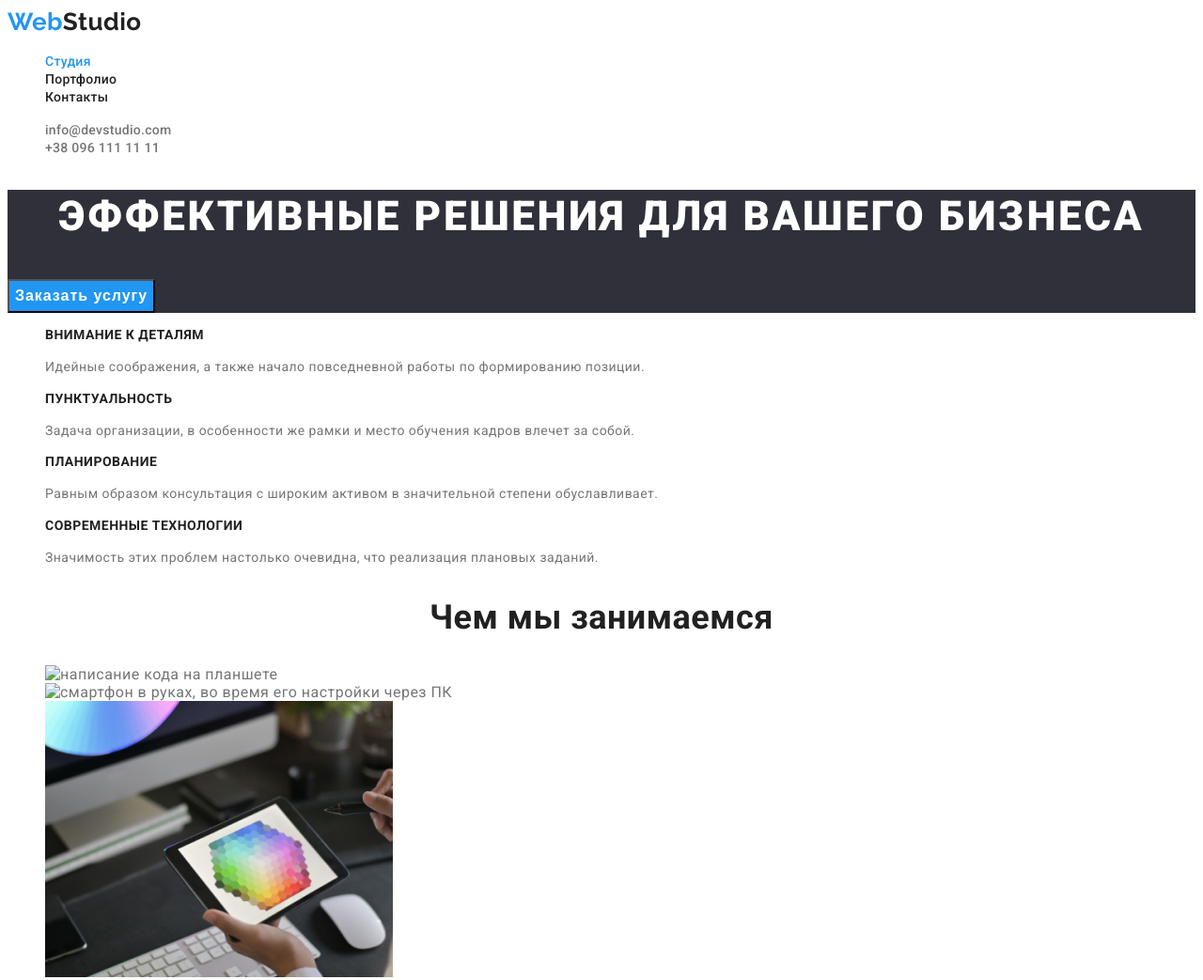
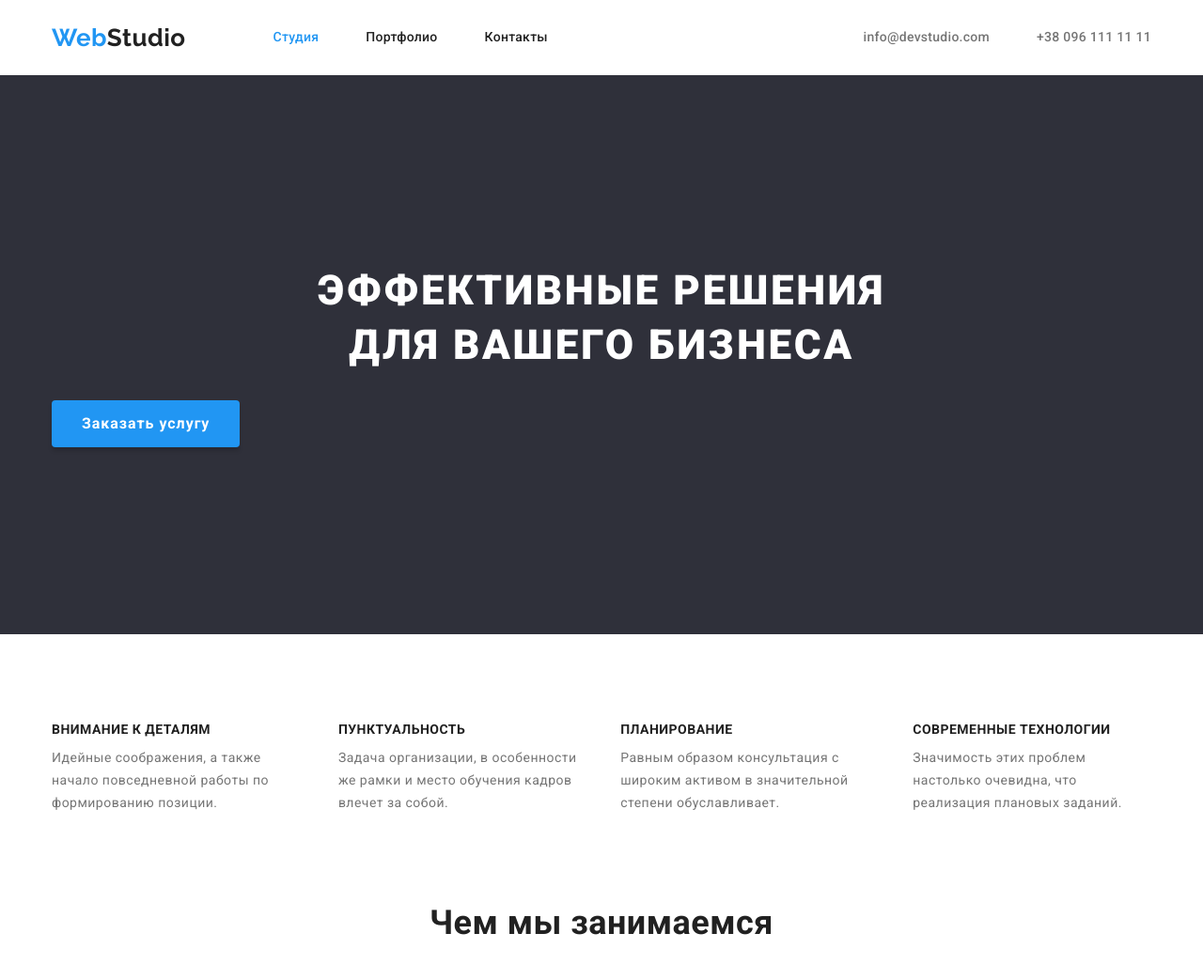
Before and after one commit to Evgen-Opanasenko/goit-markup-hw-03, a plain HTML site: page index.html in a window 1280 px wide. Shown: the top 1043 px of the page at 94% size. Drawn offline with nearby package versions, Linux system fonts and the light colour scheme.

Commit message:
блоки и флекс-блоки на Index

```diff
--- a/css/styles.css
+++ b/css/styles.css
@@ -14,7 +14,25 @@ body {
 }
 .list {
   list-style: none;
+  margin: 0;
+  padding: 0;
 }
+h1,
+h2,
+h3,
+h4,
+p {
+  margin: 0;
+  padding: 0;
+}
+/*                                              container*/
+.container {
+  width: 1200px;
+  padding-left: 15px;
+  padding-right: 15px;
+  margin: 0 auto;
+}
+/*                                               лого */
 .logo {
   color: #2196f3;
   font-family: Raleway, cursive;
@@ -29,6 +47,7 @@ body {
 .footer .logo-piece {
   color: var(--bg-color);
 }
+/*                                            LINK*/
 .link {
   color: var(--title-color);
   font-weight: 500;
@@ -53,6 +72,9 @@ body {
   line-height: 1.14;
   letter-spacing: 0.02em;
   text-decoration: none;
+  display: block;
+  padding-top: 32px;
+  padding-bottom: 32px;
 }
 .link-contact:hover {
   color: var(--hover-color);
@@ -73,6 +95,7 @@ body {
 .link-contact-footer:focus {
   color: var(--focus-color);
 }
+/*                                       title,text */
 .address-footer {
   color: var(--bg-color);
   font-style: normal;
@@ -93,7 +116,12 @@ body {
   text-align: center;
   letter-spacing: 0.06em;
   text-transform: uppercase;
+  width: 696px;
+  margin-right: auto;
+  margin-left: auto;
+  margin-bottom: 30px;
 }
+
 .section-skill .title {
   color: var(--title-color);
   font-size: 14px;
@@ -127,17 +155,23 @@ body {
   font-size: 16px;
   line-height: 1.9;
 }
+/*                                                       button */
+/* +++++++++++++++++++++++++++++++++ отцентровать кнопку */
 .button {
   color: var(--bg-color);
   background-color: var(--hover-color);
+  box-shadow: 0px 4px 4px rgba(0, 0, 0, 0.15);
   font-weight: 700;
   font-size: 16px;
   line-height: 1.88;
-  display: flex;
-  align-items: center;
-  text-align: center;
   letter-spacing: 0.06em;
   cursor: pointer;
+
+  min-width: 200px;
+  height: 50px;
+  padding: 10px 32px;
+  border-radius: 4px;
+  border: 0px;
 }
 button:hover {
   color: var(--hover-color);
@@ -164,10 +198,117 @@ button:focus {
   color: var(--bg-color);
   background-color: var(--hover-color);
 }
-.footer,
-.section-hero {
+/* header */
+
+.header-container {
+  display: flex;
+  align-items: center;
+}
+.header-list {
+  display: flex;
+  margin-left: 93px;
+}
+.header-adress {
+  display: flex;
+  margin-left: auto;
+}
+.header-logo {
+  padding-top: 25px;
+  padding-bottom: 24px;
+}
+.header-list .item + .item {
+  margin-left: 50px;
+}
+.nav .link {
+  display: block;
+  padding-top: 32px;
+  padding-bottom: 32px;
+}
+.header-adress .item:not(:last-child) {
+  margin-right: 50px;
+}
+.section-hero,
+.footer {
   background-color: var(--secondarybg-color);
 }
-.section-comand {
+/* =====  hero  ====== */
+.section-hero .container {
+  padding-top: 201px;
+  padding-bottom: 199px;
+}
+.section-hero .button {
+  margin-left: auto;
+  margin-right: auto;
+}
+/* ======  skill ====== */
+.section-skill-list {
+  display: flex;
+  justify-content: space-between;
+}
+.section-skill .container {
+  padding-top: 94px;
+  padding-bottom: 47px;
+}
+.section-skill .title {
+  margin-bottom: 10px;
+}
+/*    +++++++++++++++++++++++++ разная высота столбиков текста */
+.section-skill-list .item:not(:last-child) {
+  margin-right: 30px;
+}
+/* class */
+comand */ .section-comand {
   background-color: #f5f4fa;
 }
+.section-class .container {
+  padding-top: 47px;
+  padding-bottom: 94px;
+}
+.section-class .list {
+  display: flex;
+  justify-content: space-between;
+  margin-top: 50px;
+}
+.section-class .item:not(:last-child) {
+  margin-right: 30px;
+}
+/*  comand */
+.section-comand .container {
+  padding-top: 94px;
+  padding-bottom: 94px;
+}
+.section-comand .list {
+  display: flex;
+  justify-content: space-between;
+  margin-top: 50px;
+}
+.section-comand .item:not(:last-child) {
+  margin-right: 30px;
+}
+.section-comand .title {
+  margin-top: 30px;
+  margin-bottom: 10px;
+}
+.section-comand .item {
+  padding-bottom: 30px;
+  box-shadow: 0px 1px 3px rgba(0, 0, 0, 0.12), 0px 1px 1px rgba(0, 0, 0, 0.14),
+    0px 2px 1px rgba(0, 0, 0, 0.2);
+  border-radius: 0px 0px 4px 4px;
+}
+/* ==== footer ==== */
+.footer .container {
+  padding-top: 60px;
+  padding-bottom: 60px;
+}
+.footer .logo {
+  display: block;
+  margin-bottom: 20 px;
+}
+.address-footer {
+  margin-bottom: 9px;
+  /* ========= не хочет давать 20 мардж вверх */
+  margin-top: 20 px;
+}
+footer .item:not(:last-child) {
+  margin-bottom: 9px;
+}
--- a/index.html
+++ b/index.html
@@ -9,70 +9,84 @@
       href="https://fonts.googleapis.com/css2?family=Raleway:wght@700&family=Roboto:wght@400;500;700;900&display=swap"
       rel="stylesheet"
     />
+    <link
+      rel="stylesheet"
+      href="https://cdnjs.cloudflare.com/ajax/libs/modern-normalize/1.1.0/modern-normalize.min.css"
+      integrity="sha512-wpPYUAdjBVSE4KJnH1VR1HeZfpl1ub8YT/NKx4PuQ5NmX2tKuGu6U/JRp5y+Y8XG2tV+wKQpNHVUX03MfMFn9Q=="
+      crossorigin="anonymous"
+      referrerpolicy="no-referrer"
+    />
     <link rel="stylesheet" href="./css/styles.css" />
   </head>
   <body>
     <!-- шапка -->
     <header class="header">
-      <nav>
-        <a class="logo" href="/">Web<span class="logo-piece">Studio</span></a>
-        <ul class="list">
-          <li><a href="./index.html" class="link current">Студия</a></li>
+      <div class="container header-container">
+        <a class="logo header-logo" href="/">Web<span class="logo-piece">Studio</span></a>
+        <nav class="nav">
+          <ul class="list header-list">
+            <li class="item"><a href="./index.html" class="link current">Студия</a></li>
             <!-- добавить current for portfolio-->
-          <li><a href="./portfolio.html" class="link">Портфолио</a></li>
-          <li><a href="" class="link">Контакты</a></li>
+            <li class="item"><a href="./portfolio.html" class="link">Портфолио</a></li>
+            <li class="item"><a href="" class="link">Контакты</a></li>
           </ul>
         </nav>
-      <ul class="list">
-        <li>
-          <a href="mailto:info@devstudio.com" class="link-contact link-mail">info@devstudio.com</a>
+        <ul class="list header-adress">
+          <li class="item">
+            <a href="mailto:info@devstudio.com" class="link-contact link">info@devstudio.com</a>
           </li>
-        <li>
-          <a href="tel:+380961111111" class="link-contact link-tel">+38 096 111 11 11</a>
+          <li class="item">
+            <a href="tel:+380961111111" class="link-contact link">+38 096 111 11 11</a>
           </li>
         </ul>
+      </div>
     </header>
     <main>
       <!-- герой -->
 
       <section class="section-hero">
+        <div class="container">
           <h1 class="section-hero-title">эффективные решения для вашего бизнеса</h1>
           <button type="button" class="button">Заказать услугу</button>
+        </div>
         <!-- навыки -->
       </section>
       <section class="section-skill">
+        <div class="container">
           <ul class="section-skill-list list">
-          <li>
+            <li class="item">
               <h3 class="title">Внимание к деталям</h3>
               <p class="text">
                 Идейные соображения, а также начало повседневной работы по формированию позиции.
               </p>
             </li>
-          <li>
+            <li class="item">
               <h3 class="title">Пунктуальность</h3>
               <p class="text">
                 Задача организации, в особенности же рамки и место обучения кадров влечет за собой.
               </p>
             </li>
-          <li>
+            <li class="item">
               <h3 class="title">Планирование</h3>
               <p class="text">
                 Равным образом консультация с широким активом в значительной степени обуславливает.
               </p>
             </li>
-          <li>
+            <li class="item">
               <h3 class="title">Современные технологии</h3>
               <p class="text">
                 Значимость этих проблем настолько очевидна, что реализация плановых заданий.
               </p>
             </li>
           </ul>
+        </div>
       </section>
       <!-- чем мы занимаемся -->
       <section class="section-class">
+        <div class="container">
           <h2 class="section-title">Чем мы занимаемся</h2>
           <ul class="list">
-          <li>
+            <li class="item">
               <img
                 src="./images/box-1s.jpg"
                 alt="написание кода на планшете"
@@ -80,7 +94,7 @@
                 height="294"
               />
             </li>
-          <li>
+            <li class="item">
               <img
                 src="./images/box-2s.jpg"
                 alt="смартфон в руках, во время его настройки через ПК"
@@ -88,7 +102,7 @@
                 height="294"
               />
             </li>
-          <li>
+            <li class="item">
               <img
                 src="./images/box-3s.jpg"
                 alt="работа с цветовой гаммой на планшете"
@@ -97,48 +111,52 @@
               />
             </li>
           </ul>
+        </div>
       </section>
       <!-- наша команда -->
       <section class="section-comand">
+        <div class="container">
           <h2 class="section-title">Наша команда</h2>
           <ul class="secnion-comand-title-list list">
-          <li>
+            <li class="item">
               <img src="./images/team-1s.jpg" alt="Дима Демьяненко" width="270" height="260" />
               <h3 class="title">Игорь Демьяненко</h3>
               <p class="position">Product Designer</p>
             </li>
-          <li>
+            <li class="item">
               <img src="./images/team-2s.jpg" alt="Ольга Репина" width="270" height="260" />
               <h3 class="title">Ольга Репина</h3>
               <p class="position">Frontend Developer</p>
             </li>
-          <li>
+            <li class="item">
               <img src="./images/team-3s.jpg" alt="Николай Тарасов" width="270" height="260" />
               <h3 class="title">Николай Тарасов</h3>
               <p class="position">Marketing</p>
             </li>
-          <li>
+            <li class="item">
               <img src="./images/team-4s.jpg" alt="Михаил Ермаков" width="270" height="260" />
               <h3 class="title">Михаил Ермаков</h3>
               <p class="position">UI Designer</p>
             </li>
           </ul>
+        </div>
       </section>
     </main>
     <!-- подвал -->
-    <div class="test">
+
     <footer class="footer">
+      <div class="container">
         <a class="logo" href="/">Web<span class="logo-piece">Studio</span></a>
         <address class="address-footer">г. Киев, пр-т Леси Украинки, 26</address>
         <ul class="list">
-          <li>
+          <li class="item">
             <a href="mailto:info@devstudio.com" class="link-contact-footer">info@devstudio.com</a>
           </li>
-          <li>
+          <li class="item">
             <a href="tel:+380961111111" class="link-contact-footer">+38 096 111 11 11</a>
           </li>
         </ul>
+      </div>
     </footer>
-    </div>
   </body>
 </html>
```
Also changed, not shown: portfolio.html (+13 -2 lines). Lines whose indentation alone changed are shown as unchanged.
